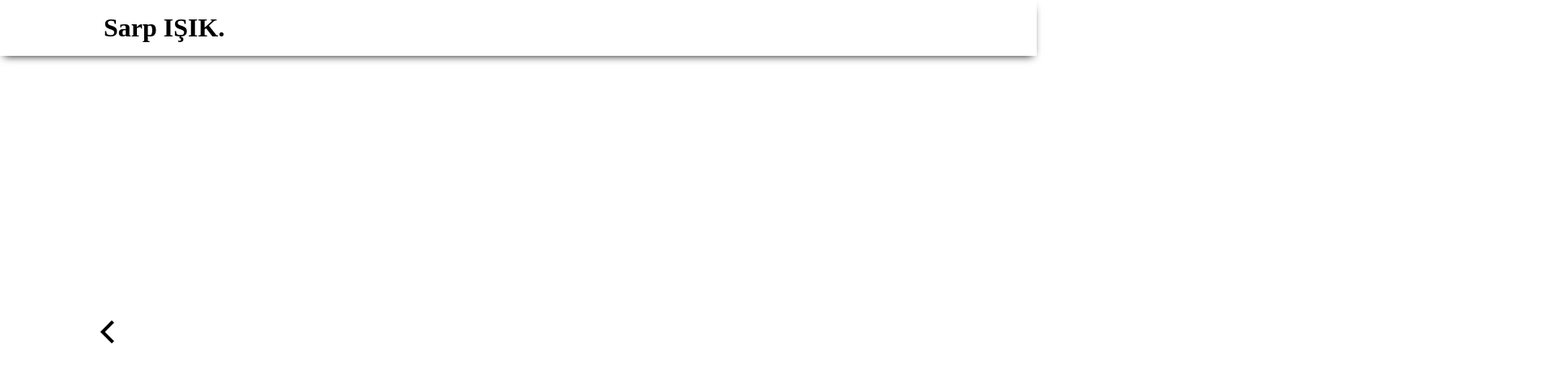
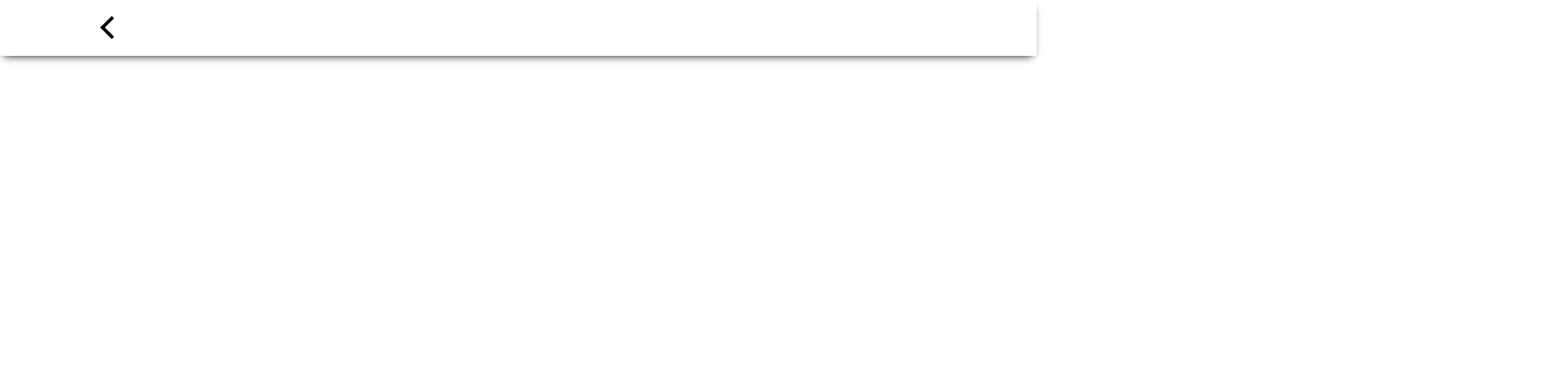
Before and after one commit to sarpisik/my-portfolio, a website built with webpack: page src/index.html in a window 1280 px wide. Both pictures are taken after a click on the link "Projects". Shown: the top 462 px of the page at 81% size, 1920 px wide, since content can reach past the window. Built offline with nearby package versions, Linux system fonts and the light colour scheme.

Commit message:
Add edit sections transitions

```diff
--- a/src/index.css
+++ b/src/index.css
@@ -13,9 +13,12 @@
 }
 
 body {
-  overflow-x: hidden;
+  overflow: hidden;
 }
 
+body.show-projects {
+  overflow-y: auto;
+}
 h1 {
   cursor: default;
 }
@@ -25,7 +28,7 @@ h2 {
 
 /* TOP CONTAINER */
 #main {
-  width: 200vw;
+  width: 100vw;
 }
 
 #main > div {
@@ -44,6 +47,49 @@ div.header {
 div.header h1 {
   margin: 0;
 }
+/* HEADER & CONTENT */
+div.container {
+  position: relative;
+  width: var(--container-width);
+  margin-left: auto;
+  margin-right: auto;
+}
+
+div.icon {
+  position: absolute;
+  top: 0;
+  bottom: 0;
+  display: flex;
+  align-items: center;
+  justify-content: center;
+  transform: translateX(100vw);
+}
+
+div.header h1,
+div.icon {
+  transition: transform 0.5s ease-in-out;
+}
+
+body.show-projects div.header h1 {
+  transform: translateX(-100%);
+}
+body.show-projects div.icon {
+  transform: translateX(0);
+}
+/* ARROW LEFT ICON */
+.arrow-left {
+  width: 1rem;
+  height: 1rem;
+  border-top: solid 0.3rem #000;
+  border-right: solid 0.3rem #000;
+  transform: scale(1) rotate(-135deg);
+  transition: transform 0.3s ease-in-out;
+}
+
+.arrow-left:hover {
+  cursor: pointer;
+  transform: scale(1.1) rotate(-135deg);
+}
 
 /* CONTENT */
 div.content {
@@ -52,23 +98,25 @@ div.content {
 
 /* SECTIONS */
 .inline {
-  display: inline-block;
-  float: left;
-  width: 50%;
+  /* display: inline-block;
+  float: left; */
+  width: 100%;
   transition: transform 0.5s ease-in-out;
 }
 
 /* SWIPE LEFT ON CLICK */
-#main.show-projects .inline {
-  transform: translateX(-100vw);
+body.show-projects #intro {
+  transform: translateX(-100%);
 }
 
-div.container {
-  width: var(--container-width);
-  margin-left: auto;
-  margin-right: auto;
+/* INTRO */
+body.show-projects #projects {
+  transform: translateX(0);
 }
 
+#intro {
+  position: fixed;
+}
 div.grid {
   height: calc(100vh - var(--content-padding-top));
 }
@@ -110,28 +158,11 @@ div.box h2 {
 
 /* PROJECTS */
 #projects {
-  transform: translateX(100vw);
+  transform: translateX(100%);
 }
 #projects > .container {
-  min-height: 100vh;
+  min-height: 200vh;
   position: relative;
-}
-
-/* ARROW LEFT ICON */
-.arrow-left.icon {
-  position: sticky;
-  top: 50vh;
-  width: 1rem;
-  height: 1rem;
-  border-top: solid 0.3rem #000;
-  border-right: solid 0.3rem #000;
-  transform: scale(1) rotate(-135deg);
-  transition: transform 0.3s ease-in-out;
-}
-
-.arrow-left.icon:hover {
-  cursor: pointer;
-  transform: scale(1.5) rotate(-135deg);
 }
 
 @media (min-width: 40rem) {
--- a/src/index.html
+++ b/src/index.html
@@ -11,7 +11,12 @@
   <body>
     <div id="main">
       <div class="header">
-        <div class="container"><h1>Sarp IŞIK.</h1></div>
+        <div class="container">
+          <h1>Sarp IŞIK.</h1>
+          <div class="icon">
+            <div class="arrow-left"></div>
+          </div>
+        </div>
       </div>
 
       <div class="content">
@@ -31,7 +36,7 @@
 
         <!-- PROJECTS -->
         <section id="projects" class="inline">
-          <div class="container"><div class="arrow-left icon"></div></div>
+          <div class="container"></div>
         </section>
       </div>
     </div>
--- a/src/index.js
+++ b/src/index.js
@@ -21,16 +21,14 @@ if (process.env.NODE_ENV !== 'production') {
 
 const elementSelector = (name, id) =>
   id ? document.getElementById(name) : document.querySelector(name)
-
-const mainContainer = elementSelector('main', 'id')
-const projectsLink = elementSelector('.projects')
+  const projectsLink = elementSelector('.projects')
 const leftArrow = elementSelector('.arrow-left')
 
 projectsLink.addEventListener('click', e => {
   e.preventDefault()
-  mainContainer.classList.add('show-projects')
+  document.body.classList.add('show-projects')
 })
 
 leftArrow.addEventListener('click', () => {
-  mainContainer.classList.remove('show-projects')
+  document.body.classList.remove('show-projects')
 })
```
